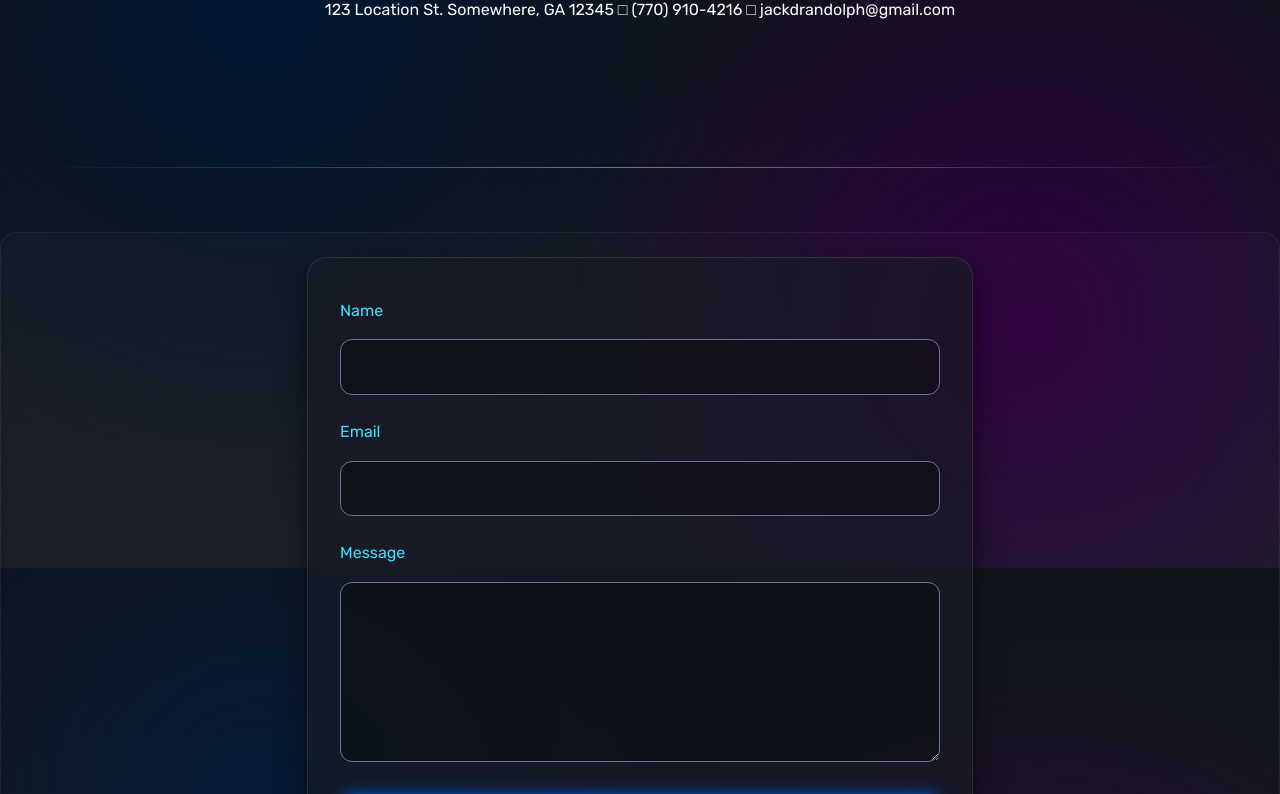
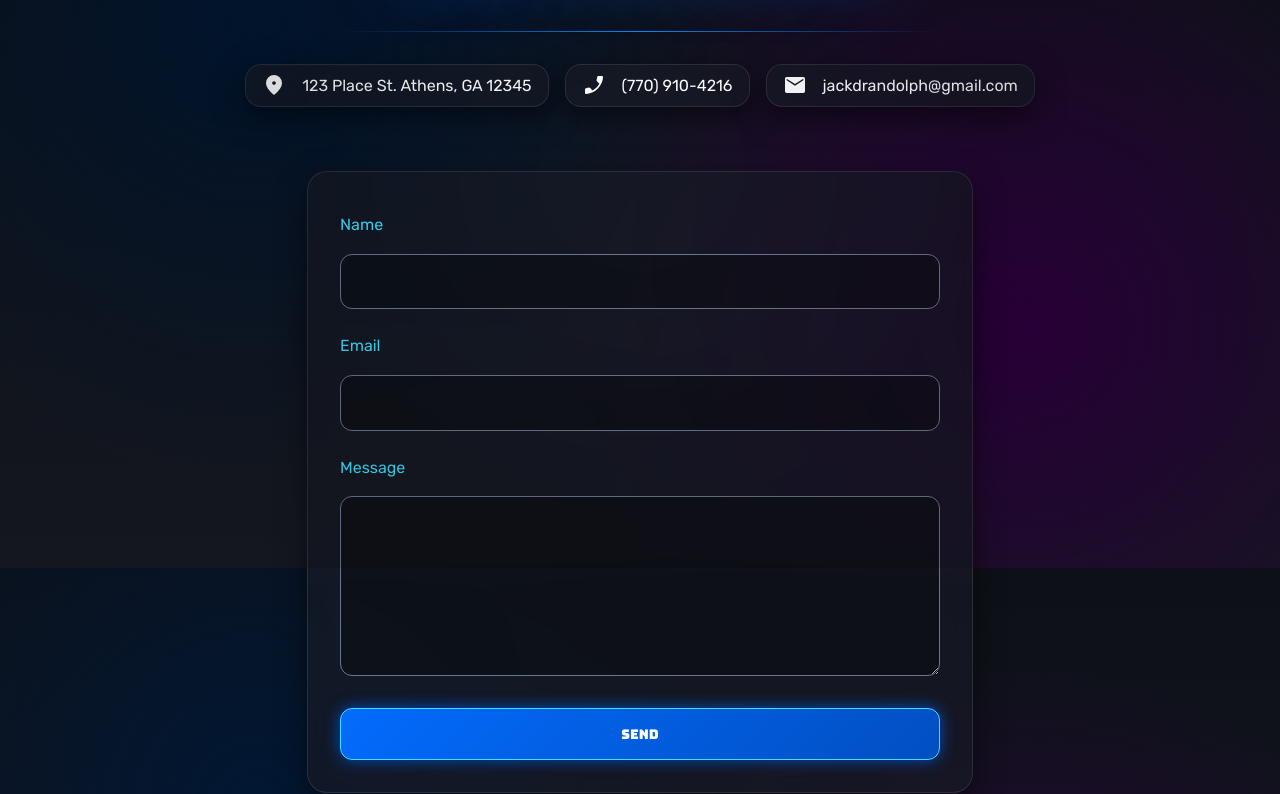
Before and after one commit to JackaPacka/jackapacka.github.io, a website: page contact.html in a window 1280 px wide. Shown: the part 232-1026 px from the top of the page. Drawn offline with Linux system fonts and the light colour scheme.

Commit message:
Fixed contact page formatting

```diff
--- a/contact.html
+++ b/contact.html
@@ -5,24 +5,70 @@
     <meta name="viewport" content="width=device-width, initial-scale=1.0" />
     <link rel="stylesheet" href="css/style.css" />
     <title>Jack Randolph</title>
+    <style>
+        :root{
+            --flashlight-position-x: 50vw;
+            --flashlight-position-y: 50vh;
+            --flashlight-radius:     100px;
+            --flashlight-fade:       250px;
+            --flashlight-dim:        0.125;
+        }
+
+        .flashlight-element {
+            position: fixed;
+            inset: 0;
+            pointer-events: none;
+            z-index: 9999;
+            background: rgba(0,0,0,var(--flashlight-dim));
+            mask-image: radial-gradient(
+                    circle at var(--flashlight-position-x) var(--flashlight-position-y),
+                    rgba(255,255,255,0) 0,
+                    rgba(255,255,255,0) var(--flashlight-radius),
+                    rgba(0,0,0,1) calc(var(--flashlight-radius) + var(--flashlight-fade))
+            );
+            -webkit-mask-image: radial-gradient(
+                    circle at var(--flashlight-position-x) var(--flashlight-position-y),
+                    rgba(255,255,255,0) 0,
+                    rgba(255,255,255,0) var(--flashlight-radius),
+                    rgba(0,0,0,1) calc(var(--flashlight-radius) + var(--flashlight-fade))
+            );
+        }
+    </style>
+    <script>
+        document.addEventListener("DOMContentLoaded", () => {
+            const root = document.documentElement;
+            window.addEventListener("pointermove", (e) => {
+                root.style.setProperty("--flashlight-position-x", e.clientX + "px");
+                root.style.setProperty("--flashlight-position-y", e.clientY + "px");
+            }, { passive: true });
+        });
+    </script>
 </head>
 <body>
+    <div class="flashlight-element"></div>
+
     <nav>
-    <p>Jack Randolph</p>
+        <h2>J.R</h2>
         <a href="index.html">About</a>
     </nav>
     <header>
         <h1>Jack Randolph</h1>
-    <p>
-        123 Location St. Somewhere, GA 12345
-        &square;
-        (770) 910-4216
-        &square;
-        jackdrandolph@gmail.com
-    </p>
+        <hr/>
+        <div class="address-bar">
+            <div class="address-bar-item">
+                <span class="icon location-icon"></span>
+                <p>123 Place St. Athens, GA 12345</p>
+            </div>
+            <div class="address-bar-item">
+                <span class="icon phone-icon"></span>
+                <p>(770) 910-4216</p>
+            </div>
+            <div class="address-bar-item">
+                <span class="icon email-icon"></span>
+                <p>jackdrandolph@gmail.com</p>
+            </div>
+        </div>
     </header>
-<hr/>
-<section>
     <form
         method="post"
         action="https://formsubmit.co/jack-uga-csci4300-project-1"
@@ -36,7 +82,6 @@
         <textarea name="message" id="message"></textarea>
         <input type="submit" value="Send" />
     </form>
-</section>
     <footer>
         &copy; <a href="index.html">Jack Randolph</a>
         <a href="https://www.linkedin.com/in/jackrandolph04/">LinkedIn</a>
--- a/css/style.css
+++ b/css/style.css
@@ -186,6 +186,15 @@ header {
     align-items: center;
 }
 
+header h1 {
+    color: var(--primary-color-lightest);
+    font-size: clamp(32px, 8vw, 56px);
+    margin-bottom: 16px;
+    font-family: Bungee, sans-serif;
+    text-shadow: var(--glow-primary);
+    line-height: 1.1;
+}
+
 header .hero {
     display: flex;
     justify-content: center;
@@ -203,15 +212,6 @@ header .hero {
     border: 1px solid var(--glass-border);
     border-radius: 24px;
     box-shadow: var(--shadow-3d), inset 0 0 20px rgba(63, 224, 255, 0.05);
-}
-
-header .hero h1 {
-    color: var(--primary-color-lightest);
-    font-size: clamp(32px, 8vw, 56px);
-    margin-bottom: 16px;
-    font-family: Bungee, sans-serif;
-    text-shadow: var(--glow-primary);
-    line-height: 1.1;
 }
 
 header .hero .tagline {
@@ -241,16 +241,6 @@ header .address {
     font-size: 0.9rem;
     letter-spacing: 0.5px;
 }
-
-header hr {
-    width: 100%;
-    max-width: 600px;
-    margin: 32px auto;
-    border: none;
-    height: 1px;
-    background: linear-gradient(to right, transparent, var(--primary-color-light), transparent);
-}
-
 
 header .address-bar {
     display: flex;
@@ -319,12 +309,14 @@ footer a:hover {
 }
 
 hr {
-    max-width: 1200px;
+    width: 100%;
+    max-width: 600px;
+    margin: 32px auto;
     border: none;
     height: 1px;
-    background: linear-gradient(to right, transparent, var(--neutral-color-light), transparent);
-    margin-block: 64px;
+    background: linear-gradient(to right, transparent, var(--primary-color-light), transparent);
 }
+
 
 section {
     padding: 24px;
```
Also changed, not shown: index.html (+2 -8 lines), 1 other file. Lines whose indentation alone changed are shown as unchanged.
